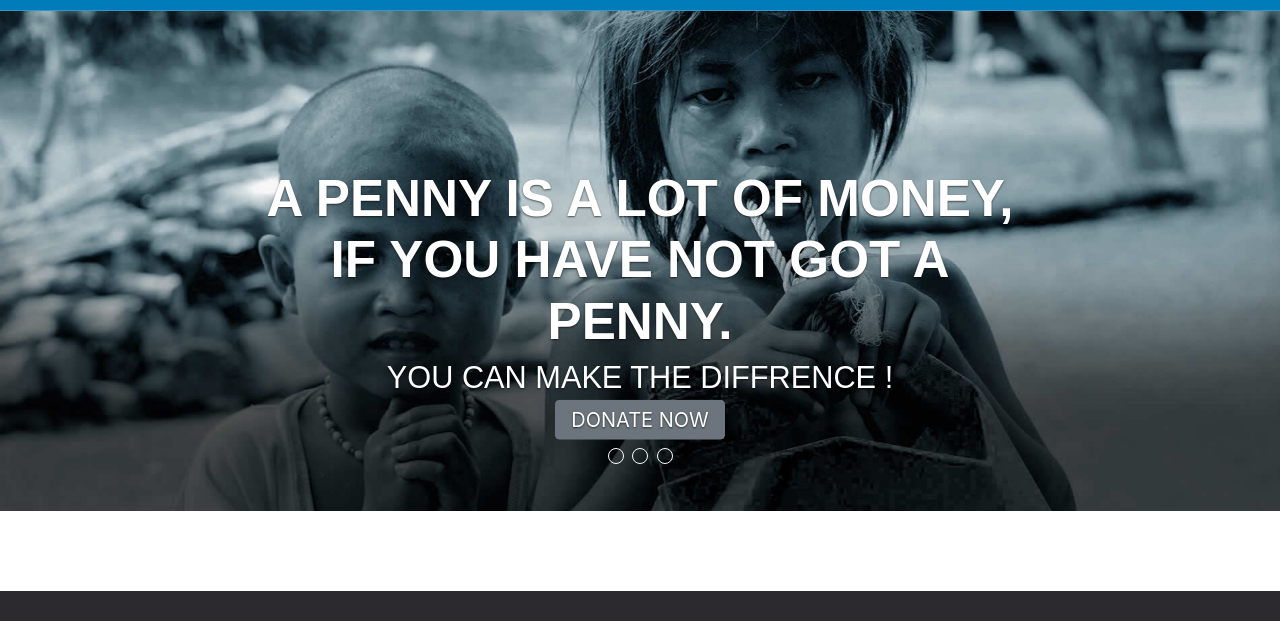
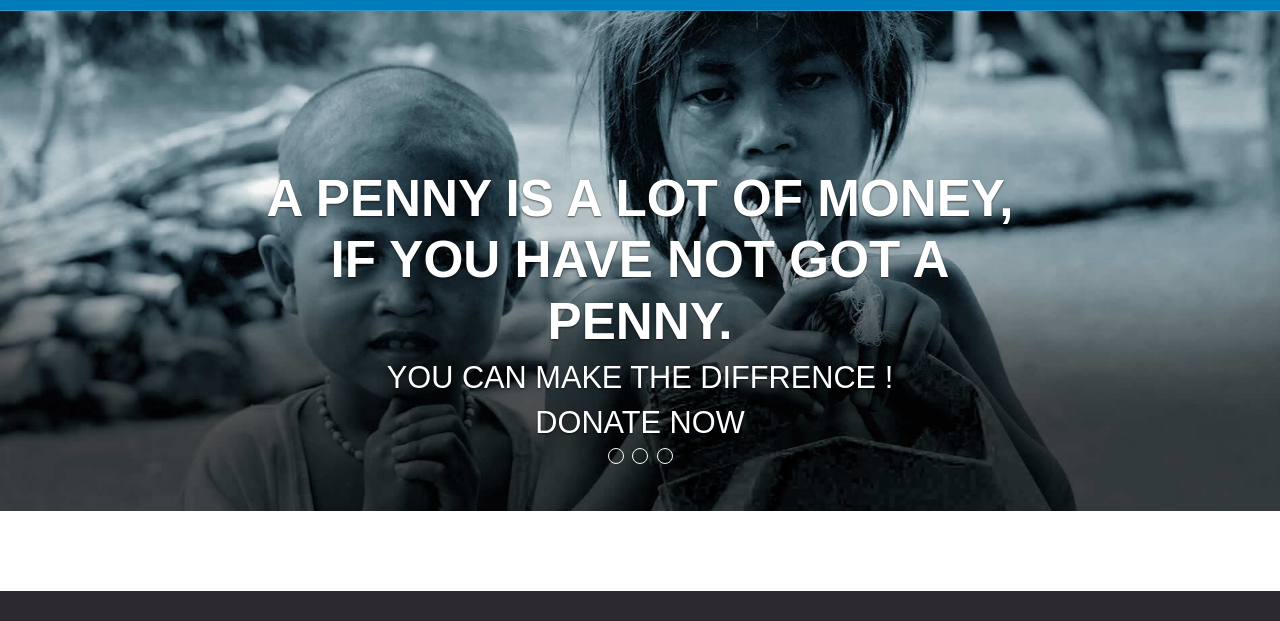
Before and after one commit to sanketmote/ihlo, a plain HTML site: page index.html in a window 1280 px wide. Shown: the part 179-800 px from the top of the page. Drawn offline with nearby package versions, Linux system fonts and the light colour scheme.

Commit message:
tremporary changes

```diff
--- a/css/nav.css
+++ b/css/nav.css
@@ -25,7 +25,7 @@
 	}
 
 	.menu .main-menu {
-		z-index: 2;
+		z-index: 5;
 		top: 48px;
 		position: fixed;
 		right: 0;
@@ -230,7 +230,7 @@
 
 	[for="tm"] .menu-toggle {
 		top: 15px;
-		z-index: 2;
+		z-index: 11;
 		right: 45px;
 		width: 22px;
 		height: 4px;
--- a/css/slider.css
+++ b/css/slider.css
@@ -119,6 +119,17 @@ body {
     text-transform: uppercase;
 
 }
+
+.slide-btn {
+    color : white;
+    text-decoration-line: none;
+    cursor: pointer;
+  }
+
+.slide-btn:hover {
+    color : black;
+  }
+
 @media (max-width: 480px){
     .slide-title{
         /* font-size: 16px; */
--- a/index.html
+++ b/index.html
@@ -103,7 +103,7 @@
 
               <h2 class="slide-title anmdown slow" >Because they need your help</h2>
               <h4 class="slide-subtitle anmup slow" >Do not let them down</h4>
-              <a href="#" class="anmup slide-btn btn-lg btn-secondary slow" data-toggle="modal" data-target="#donateModal">DONATE NOW</a>
+              <h4 class="slide-subtitle anmdown slow" ><a href="#" class="slide-btn">DONATE NOW</a></h4>
 
             </div> <!-- /.carousel-caption -->
 
@@ -120,8 +120,7 @@
 
               <h2 class="slide-title anmdown slow" >Together we can improve their lives</h2>
               <h4 class="slide-subtitle anmup slow" > So let's do it !</h4>
-              <a href="#" class="anmup slide-btn btn-lg btn-secondary slow" data-toggle="modal" data-target="#donateModal">DONATE NOW</a>
-
+              <h4 class="slide-subtitle anmdown slow" ><a href="#" class="slide-btn">DONATE NOW</a></h4>
             </div> <!-- /.carousel-caption -->
 
           </div>
@@ -137,8 +136,7 @@
 
               <h2 class="slide-title anmdown slow" >A penny is a lot of money, if you have not got a penny.</h2>
               <h4 class="slide-subtitle anmup slow" >You can make the diffrence !</h4>
-              <a href="#" class="anmup slide-btn btn-lg btn-secondary slow" data-toggle="modal" data-target="#donateModal">DONATE NOW</a>
-
+              <h4 class="slide-subtitle anmdown slow" ><a href="#" class="slide-btn">DONATE NOW</a></h4>
             </div> <!-- /.carousel-caption -->
 
           </div>
```
Also changed, not shown: 1 other file.
